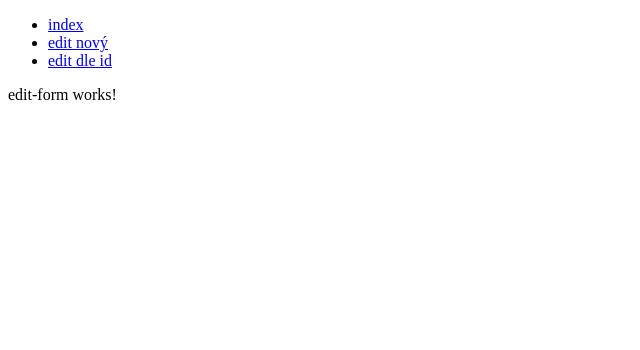
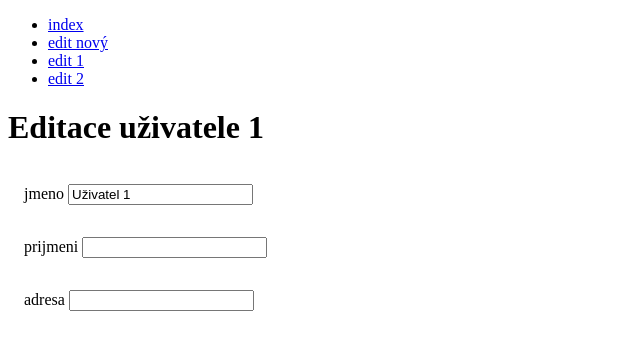
Before and after one commit to petrbalat/angular-showcase, an Angular app: page /edit/1 in a window 1280 px wide. Shown: the top 350 px of the page, without its empty margins (0-640 px from the left). Built offline with nearby package versions, Linux system fonts and the light colour scheme.

Commit message:
reactive form example

```diff
--- a/src/app/app.component.html
+++ b/src/app/app.component.html
@@ -8,7 +8,10 @@
       <a routerLink="/edit">edit nový</a>
     </li>
     <li>
-      <a routerLink="/edit/1">edit dle id</a>
+      <a routerLink="/edit/1">edit 1</a>
+    </li>
+    <li>
+      <a routerLink="/edit/2">edit 2</a>
     </li>
   </ul>
 </div>
--- a/src/app/components/edit-form/edit-form.component.html
+++ b/src/app/components/edit-form/edit-form.component.html
@@ -1 +1,27 @@
-<p>edit-form works!</p>
+<form [formGroup]="fg">
+
+  <h1>Editace uživatele {{fg.value.id}}</h1>
+
+  <div class="control">
+    <label>
+      jmeno
+    </label>
+    <input formControlName="jmeno" name="jmeno">
+  </div>
+
+  <div class="control">
+    <label>
+      prijmeni
+    </label>
+    <input formControlName="prijmeni" name="prijmeni">
+  </div>
+
+  <div class="control">
+    <label>
+      adresa
+    </label>
+    <input formControlName="adresa" name="adresa">
+  </div>
+
+
+</form>
--- a/src/app/components/edit-form/edit-form.component.sass
+++ b/src/app/components/edit-form/edit-form.component.sass
@@ -0,0 +1,2 @@
+.control
+  padding: 1rem
--- a/src/app/components/edit-form/edit-form.component.ts
+++ b/src/app/components/edit-form/edit-form.component.ts
@@ -1,4 +1,7 @@
-import { Component, OnInit } from '@angular/core';
+import {Component, OnInit} from '@angular/core';
+import {FormBuilder, FormGroup} from "@angular/forms";
+import {ActivatedRoute} from "@angular/router";
+import {filter, map} from "rxjs/operators";
 
 @Component({
   selector: 'app-edit-form',
@@ -7,9 +10,30 @@ import { Component, OnInit } from '@angular/core';
 })
 export class EditFormComponent implements OnInit {
 
-  constructor() { }
+  readonly fg: FormGroup;
+
+  constructor(builder: FormBuilder, private readonly route: ActivatedRoute) {
+    this.fg = builder.group({
+      id: [],
+      jmeno: [],
+      prijmeni: [],
+      adresa: [],
+    })
+  }
 
   ngOnInit(): void {
+    //ignore unsubscribe :-)
+    this.route.params.pipe(
+      map(it => it.id),
+      filter(it => !!it),
+      map(id => ({
+        id,
+        jmeno: `Uživatel ${id}`
+      }))
+    ).subscribe(person => {
+      this.fg.reset(person)
+    })
+
   }
 
 }
```
